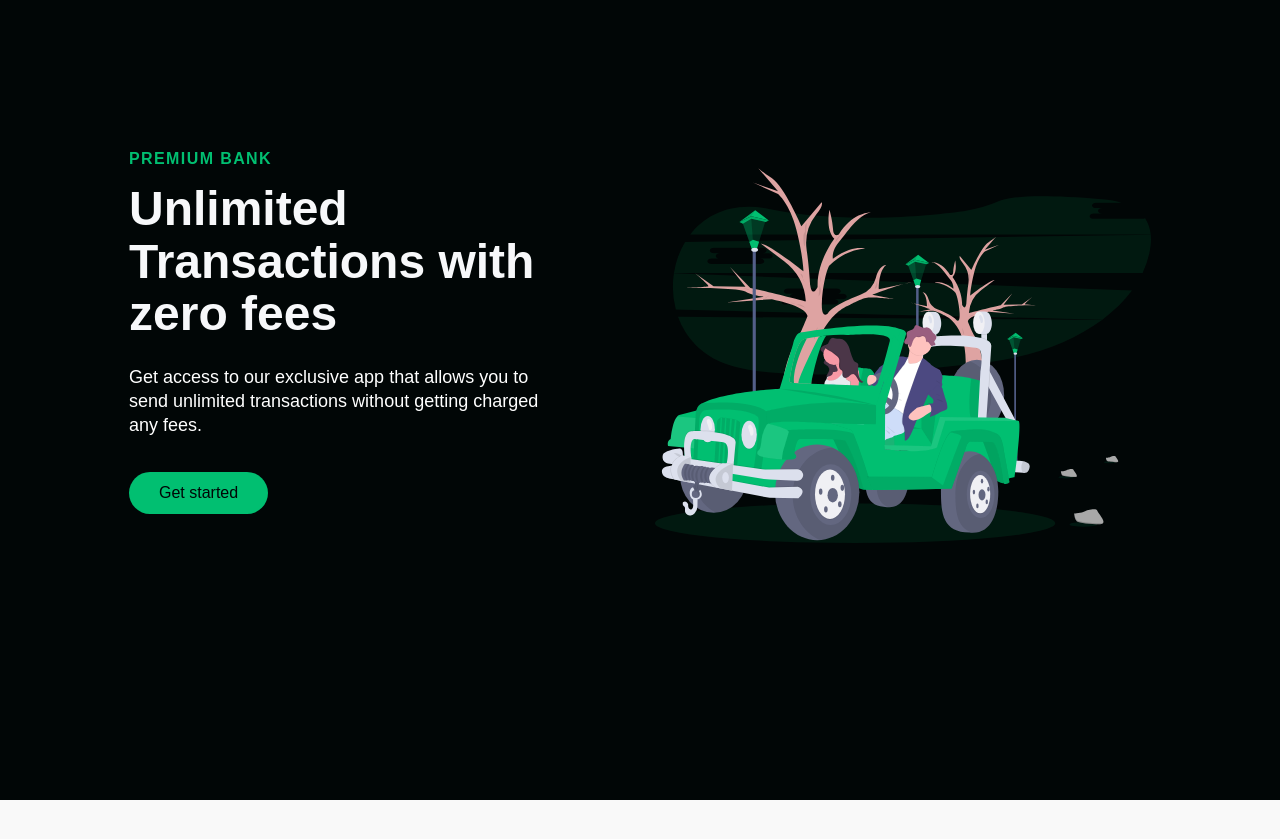
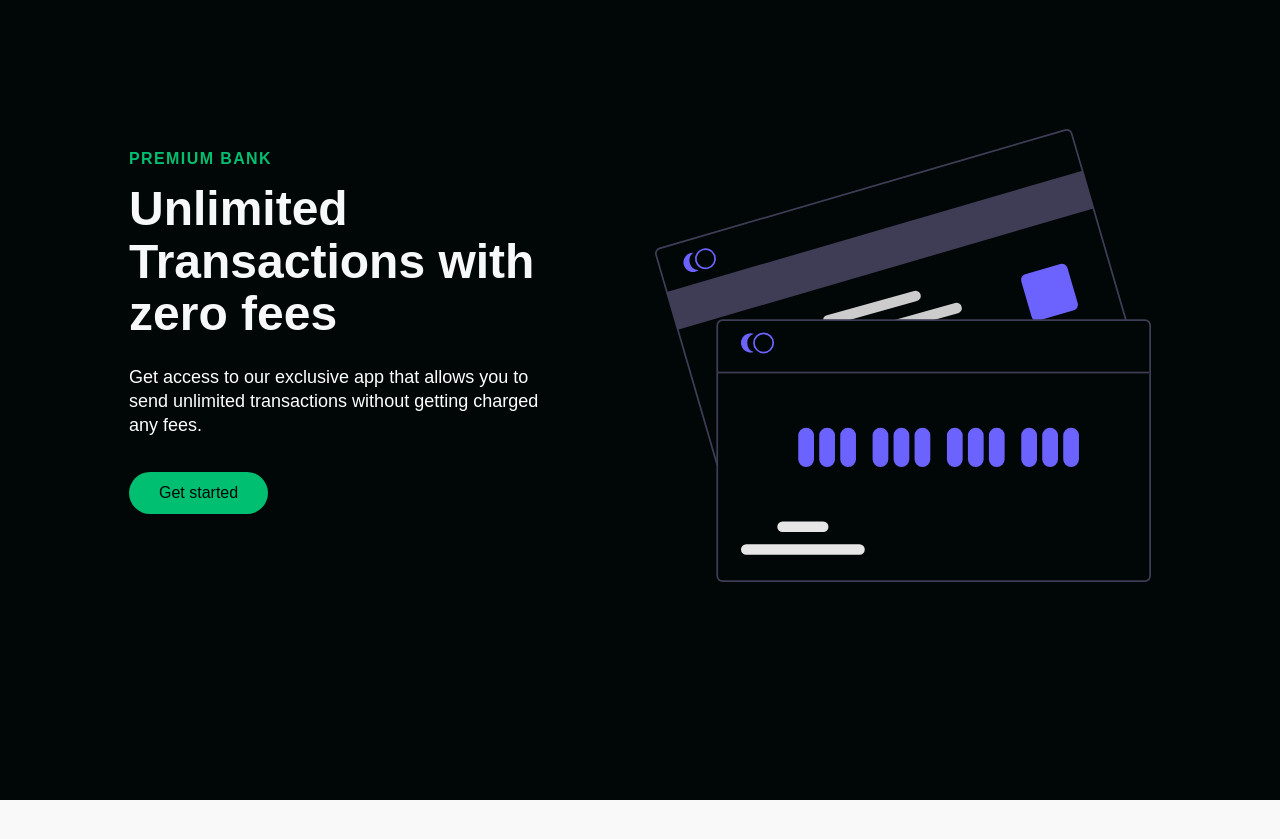
Before and after one commit to bobfdev/react-smooth-scroll-app, a React (Create React App) app: page / in a window 1280 px wide. Shown: the part 860-1699 px from the top of the page. Built offline with nearby package versions, Linux system fonts and the light colour scheme; a web font is replaced by a local one.

Commit message:
updated files

```diff
--- a/package.json
+++ b/package.json
@@ -8,6 +8,7 @@
     "@testing-library/user-event": "^13.5.0",
     "react": "^17.0.2",
     "react-dom": "^17.0.2",
+    "react-icons": "^4.3.1",
     "react-router-dom": "^6.1.1",
     "react-scripts": "5.0.0",
     "react-scroll": "^1.8.4",
--- a/src/components/InfoSection/InfoData.js
+++ b/src/components/InfoSection/InfoData.js
@@ -8,7 +8,7 @@ export const homeObjOne = {
     description: 'Get access to our exclusive app that allows you to send unlimited transactions without getting charged any fees.',
     buttonLabel: 'Get started',
     imgStart: false,
-    img: require('../../images/undraw1.svg'),
+    img: require('../../images/credit-card.svg'),
     alt: 'Car',
     dark: true,
     primary: true,
```
Also changed, not shown: src/images/credit-card.svg (added), 1 other file (tests, documents, lock files or other folders).
